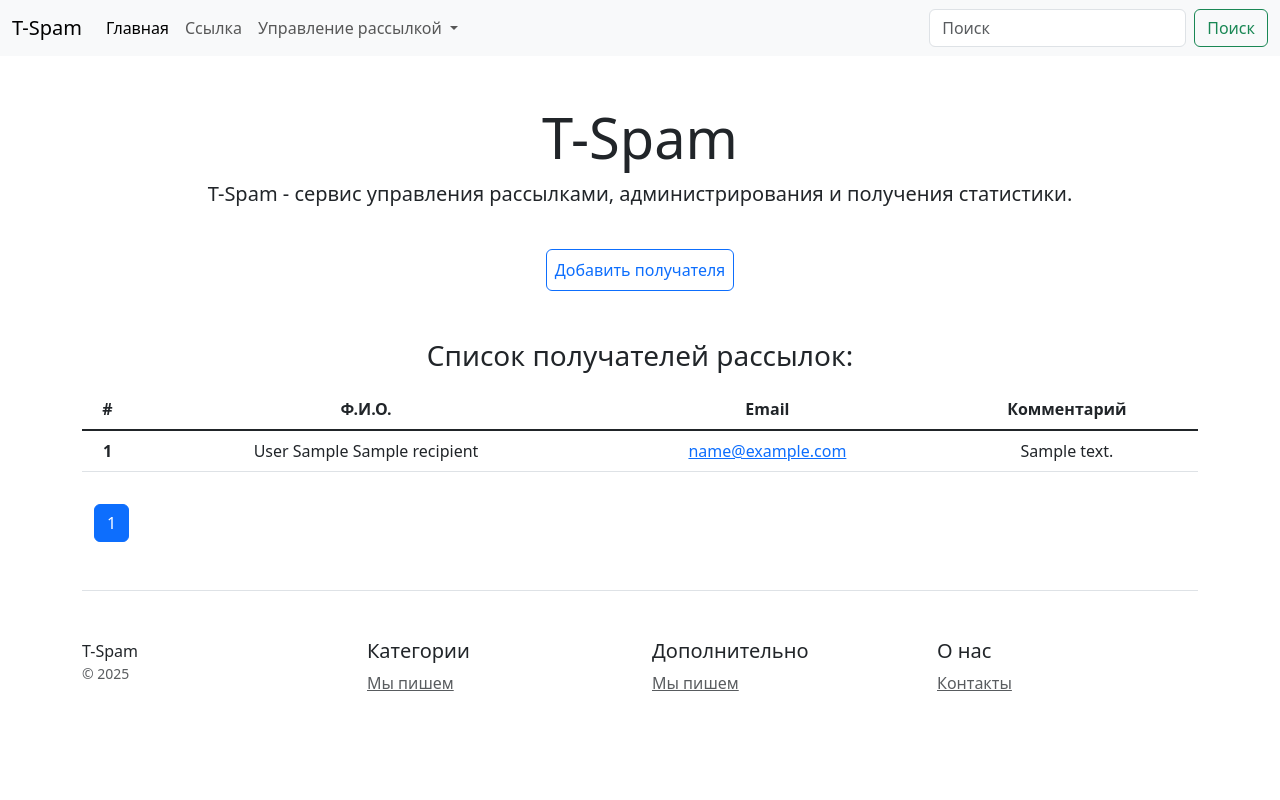
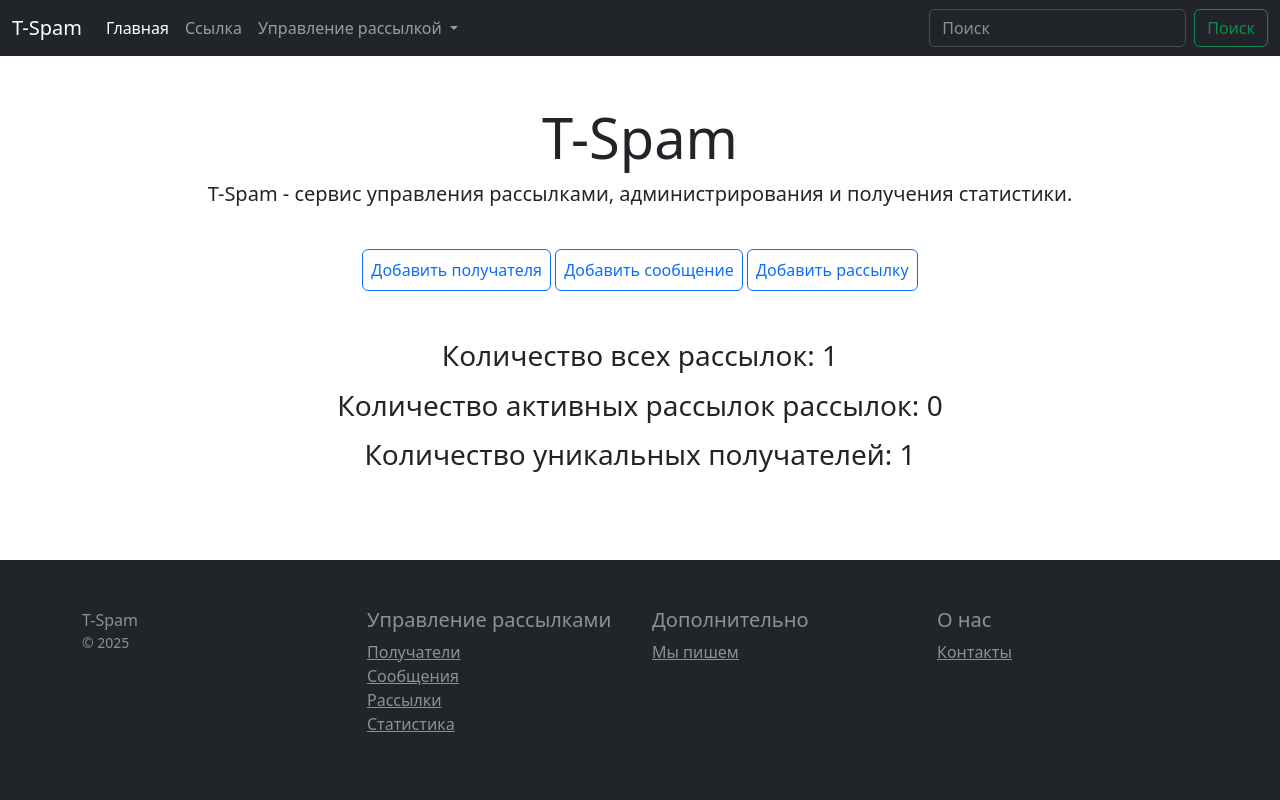
Before and after one commit to Tishina-az/MailingService, a Django app: page / in a window 1280 px wide. Run offline with Django 5.2, Linux system fonts and the light colour scheme; tables that the repository leaves empty hold one stand-in row (values such as "Sample post"); some libraries are stand-ins or nearby versions.

Commit message:
Главная страница

```diff
--- a/mailing/services.py
+++ b/mailing/services.py
@@ -1,8 +1,10 @@
+import time
+
 from django.conf import settings
 from django.core.mail import send_mail
 from django.utils import timezone
 
-from mailing.models import MailingAttempt
+from mailing.models import MailingAttempt, Mailing, Recipient
 
 
 class MailingService:
@@ -10,6 +12,7 @@ class MailingService:
     @staticmethod
     def send_mail_to_recipient(mailing, recipient):
         try:
+            time.sleep(5)  # Задержка отправки 5 секунд, для отладки главной страницы
             send_mail(
                 subject=mailing.message.subject,
                 message='',
@@ -57,3 +60,21 @@ class MailingService:
             mailing.status = mailing.CREATED
             mailing.save()
             raise e
+
+
+class MainPageService:
+
+    @staticmethod
+    def get_mailing_count():
+        mailing_count = Mailing.objects.all().count()
+        return  mailing_count
+
+    @staticmethod
+    def get_mailing_launched():
+        mailing_launched = Mailing.objects.filter(status='launched').count()
+        return mailing_launched
+
+    @staticmethod
+    def get_recipients_count():
+        recipients_count = Recipient.objects.all().count()
+        return recipients_count
--- a/mailing/templates/mailing/base.html
+++ b/mailing/templates/mailing/base.html
@@ -1,14 +1,15 @@
 <!doctype html>
-<html lang="en">
+<html lang="en" class="h-100"> <!-- Добавляем h-100 для html -->
 <head>
     <meta charset="utf-8">
     <meta name="viewport" content="width=device-width, initial-scale=1">
     <title>{% block title %}Сервис рассылки{% endblock %}</title>
     <link rel="stylesheet" href="/static/css/bootstrap.min.css">
 </head>
-<body>
+<body class="d-flex flex-column h-100"> <!-- Растягиваем body на всю высоту -->
     {% include 'mailing/main_menu.html' %}
 
+    <main class="flex-grow-1"> <!-- Основной контент растягивается, выталкивая футер вниз -->
         <div class="pricing-header px-3 py-3 pt-md-5 pb-md-4 mx-auto text-center">
             <h1 class="display-4">T-Spam</h1>
             <p class="lead">T-Spam - сервис управления рассылками, администрирования и получения статистики.</p>
@@ -17,8 +18,10 @@
         <div class="container">
             {% block content %}
             {% endblock %}
+        </div>
+    </main>
+
     {% include 'mailing/footer.html' %}
-    </div>
     <script src="/static/js/bootstrap.bundle.min.js"></script>
 </body>
 </html>
--- a/mailing/templates/mailing/footer.html
+++ b/mailing/templates/mailing/footer.html
@@ -1,26 +1,31 @@
-<footer class="pt-4 my-md-5 pt-md-5 border-top">
+<footer class="w-100 bg-dark py-5 mt-5" data-bs-theme="dark">
+    <div class="container">
         <div class="row">
-        <div class="col-12 col-md">
+            <div class="col-3  text-muted">
                 T-Spam
                 <small class="d-block mb-3 text-muted">&copy; 2025</small>
             </div>
-        <div class="col-6 col-md">
-            <h5>Категории</h5>
+            <div class="col-3 ">
+                <h5 class="text-muted">Управление рассылками</h5>
+                <ul class="list-unstyled text-small">
+                    <li><a class="text-muted" href="{% url 'mailing:recipient_list' %}">Получатели</a></li>
+                    <li><a class="text-muted" href="{% url 'mailing:message_list' %}">Сообщения</a></li>
+                    <li><a class="text-muted" href="{% url 'mailing:mailing_list' %}">Рассылки</a></li>
+                    <li><a class="text-muted" href="#">Статистика</a></li>
+                </ul>
+            </div>
+            <div class="col-3 ">
+                <h5 class="text-muted">Дополнительно</h5>
                 <ul class="list-unstyled text-small">
                     <li><a class="text-muted" href="#">Мы пишем</a></li>
                 </ul>
             </div>
-        <div class="col-6 col-md">
-            <h5>Дополнительно</h5>
-            <ul class="list-unstyled text-small">
-                <li><a class="text-muted" href="#">Мы пишем</a></li>
-            </ul>
-        </div>
-        <div class="col-6 col-md">
-            <h5>О нас</h5>
+            <div class="col-3 ">
+                <h5 class="text-muted">О нас</h5>
                 <ul class="list-unstyled text-small">
                     <li><a class="text-muted" href="#">Контакты</a></li>
                 </ul>
             </div>
         </div>
+    </div>
 </footer>
--- a/mailing/templates/mailing/main_menu.html
+++ b/mailing/templates/mailing/main_menu.html
@@ -1,4 +1,4 @@
-<nav class="navbar navbar-expand-lg bg-body-tertiary">
+<nav class="navbar navbar-expand-lg bg-dark" data-bs-theme="dark">
     <div class="container-fluid">
         <a class="navbar-brand" href="{% url 'mailing:recipient_list' %}">T-Spam</a>
         <button class="navbar-toggler" type="button" data-bs-toggle="collapse" data-bs-target="#navbarSupportedContent"
@@ -8,7 +8,7 @@
         <div class="collapse navbar-collapse" id="navbarSupportedContent">
             <ul class="navbar-nav me-auto mb-2 mb-lg-0">
                 <li class="nav-item">
-                    <a class="nav-link active" aria-current="page" href="{% url 'mailing:recipient_list' %}">Главная</a>
+                    <a class="nav-link active" aria-current="page" href="{% url 'mailing:main_page' %}">Главная</a>
                 </li>
                 <li class="nav-item">
                     <a class="nav-link" href="#">Ссылка</a>
@@ -19,12 +19,13 @@
                         Управление рассылкой
                     </a>
                     <ul class="dropdown-menu">
+                        <li><a class="dropdown-item" href="{% url 'mailing:recipient_list' %}">Получатели</a></li>
+                        <li><a class="dropdown-item" href="{% url 'mailing:message_list' %}">Сообщения</a></li>
                         <li><a class="dropdown-item" href="{% url 'mailing:mailing_list' %}">Рассылки</a></li>
-                        <li><a class="dropdown-item" href="{% url 'mailing:message_list' %}">Сообщения</a></li>
                         <li>
                             <hr class="dropdown-divider">
                         </li>
-                        <li><a class="dropdown-item" href="#">Что-то еще здесь</a></li>
+                        <li><a class="dropdown-item" href="#">Статистика</a></li>
                     </ul>
                 </li>
             </ul>
--- /dev/null
+++ b/mailing/templates/mailing/main_page.html
@@ -0,0 +1,16 @@
+{% extends 'mailing/base.html' %}
+
+{% block title %}Главная страница{% endblock %}
+
+{% block content %}
+<nav class="mb-5 text-center">
+    <a class="p-2 btn btn-outline-primary" href="{% url 'mailing:recipient_create' %}">Добавить получателя</a>
+    <a class="p-2 btn btn-outline-primary" href="{% url 'mailing:message_create' %}">Добавить сообщение</a>
+    <a class="p-2 btn btn-outline-primary" href="{% url 'mailing:mailing_create' %}">Добавить рассылку</a>
+</nav>
+<div class="container">
+    <h3 class="text-center mb-3">Количество всех рассылок: {{ mailing_count }}</h3>
+    <h3 class="text-center mb-3">Количество активных рассылок рассылок: {{ mailing_launched }}</h3>
+    <h3 class="text-center mb-3">Количество уникальных получателей: {{ recipients_count }}</h3>
+</div>
+{% endblock %}
--- a/mailing/templates/mailing/recipient_list.html
+++ b/mailing/templates/mailing/recipient_list.html
@@ -1,6 +1,6 @@
 {% extends 'mailing/base.html' %}
 
-{% block title %}Главная страница{% endblock %}
+{% block title %}Список получателей{% endblock %}
 
 {% block content %}
 <nav class="mb-5 text-center">
--- a/mailing/urls.py
+++ b/mailing/urls.py
@@ -5,12 +5,14 @@ from django.urls import path
 from mailing.apps import MailingConfig
 from mailing.views import RecipientListView, RecipientDetailView, RecipientCreateView, RecipientDeleteView, \
     RecipientUpdateView, MessageListView, MessageDetailView, MessageCreateView, MessageUpdateView, MessageDeleteView, \
-    MailingListView, MailingDetailView, MailingCreateView, MailingUpdateView, MailingDeleteView, SendMailing
+    MailingListView, MailingDetailView, MailingCreateView, MailingUpdateView, MailingDeleteView, SendMailing, \
+    MainPageView
 
 app_name = MailingConfig.name
 
 urlpatterns = [
-    path('', RecipientListView.as_view(), name='recipient_list'),
+    path('', MainPageView.as_view(), name='main_page'),
+    path('recipients/', RecipientListView.as_view(), name='recipient_list'),
     path('recipient/<int:pk>', RecipientDetailView.as_view(), name='recipient_detail'),
     path('recipient/create/', RecipientCreateView.as_view(), name='recipient_create'),
     path('recipient/update/<int:pk>', RecipientUpdateView.as_view(), name='recipient_update'),
--- a/mailing/views.py
+++ b/mailing/views.py
@@ -2,11 +2,11 @@ from django.contrib import messages
 from django.shortcuts import get_object_or_404, redirect
 from django.urls import reverse_lazy, reverse
 from django.views import View
-from django.views.generic import ListView, DetailView, CreateView, UpdateView, DeleteView
+from django.views.generic import ListView, DetailView, CreateView, UpdateView, DeleteView, TemplateView
 
 from mailing.forms import RecipientForm, MessageForm, MailingForm
 from mailing.models import Recipient, Message, Mailing
-from mailing.services import MailingService
+from mailing.services import MailingService, MainPageService
 
 
 class RecipientListView(ListView):
@@ -45,7 +45,7 @@ class RecipientDeleteView(DeleteView):
 class MessageListView(ListView):
     model = Message
     context_object_name = 'messages'
-    paginate_by = 20
+    paginate_by = 10
 
 
 class MessageDetailView(DetailView):
@@ -77,7 +77,7 @@ class MessageDeleteView(DeleteView):
 class MailingListView(ListView):
     model = Mailing
     context_object_name = 'mailings'
-    paginate_by = 20
+    paginate_by = 10
 
 
 class MailingDetailView(DetailView):
@@ -116,3 +116,13 @@ class SendMailing(View):
         except Exception as e:
             messages.error(request, f'Ошибка при отправке: {str(e)}')
         return redirect(reverse('mailing:mailing_detail', kwargs={'pk': pk}))
+
+
+class MainPageView(TemplateView):
+    template_name = 'mailing/main_page.html'
+    def get_context_data(self, **kwargs):
+        context = super().get_context_data(**kwargs)
+        context['mailing_count'] = MainPageService.get_mailing_count()
+        context['mailing_launched'] = MainPageService.get_mailing_launched()
+        context['recipients_count'] = MainPageService.get_recipients_count()
+        return context
```
Lines whose indentation alone changed are shown as unchanged.
